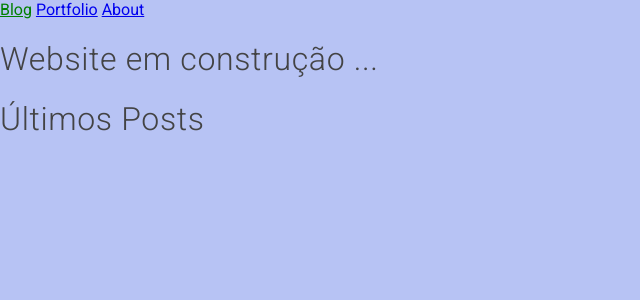
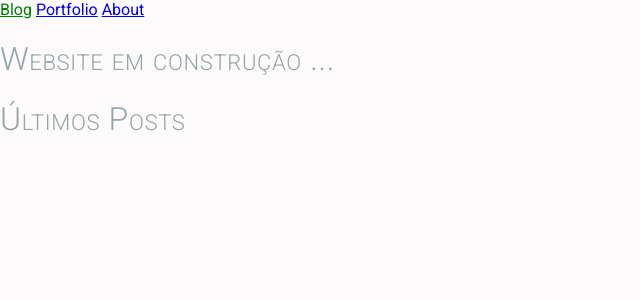
Before and after one commit to APonce911/jekyll-mywebsite, a Jekyll site: the page built from index.html, in a window 1280 px wide. Shown: the top 300 px of the page, without its empty margins (0-640 px from the left). Built offline with Jekyll 4.4.1, drawn with Linux system fonts in a browser that asks for light colours.

Commit message:
new font style

```diff
--- a/_sass/main.scss
+++ b/_sass/main.scss
@@ -2,19 +2,21 @@
   color: green;
 }
 body {
-  background-color: #b7c3f4;
-  color: #434344;
+  background-color: #FCFAFA;
   font-family: 'Roboto', sans-serif;
   padding: 0px;
   margin: 0px;
+  color: #6E8387;
 }
 
 h1, h2, h3, h4{
+  color: #95A4A7;
   font-weight: 300;
   letter-spacing:0.02em;
+  font-variant: small-caps;
 }
 
-p {
+p, li {
   font-weight: 300;
   letter-spacing:0.05em;
   line-height: 1.4em;
```
